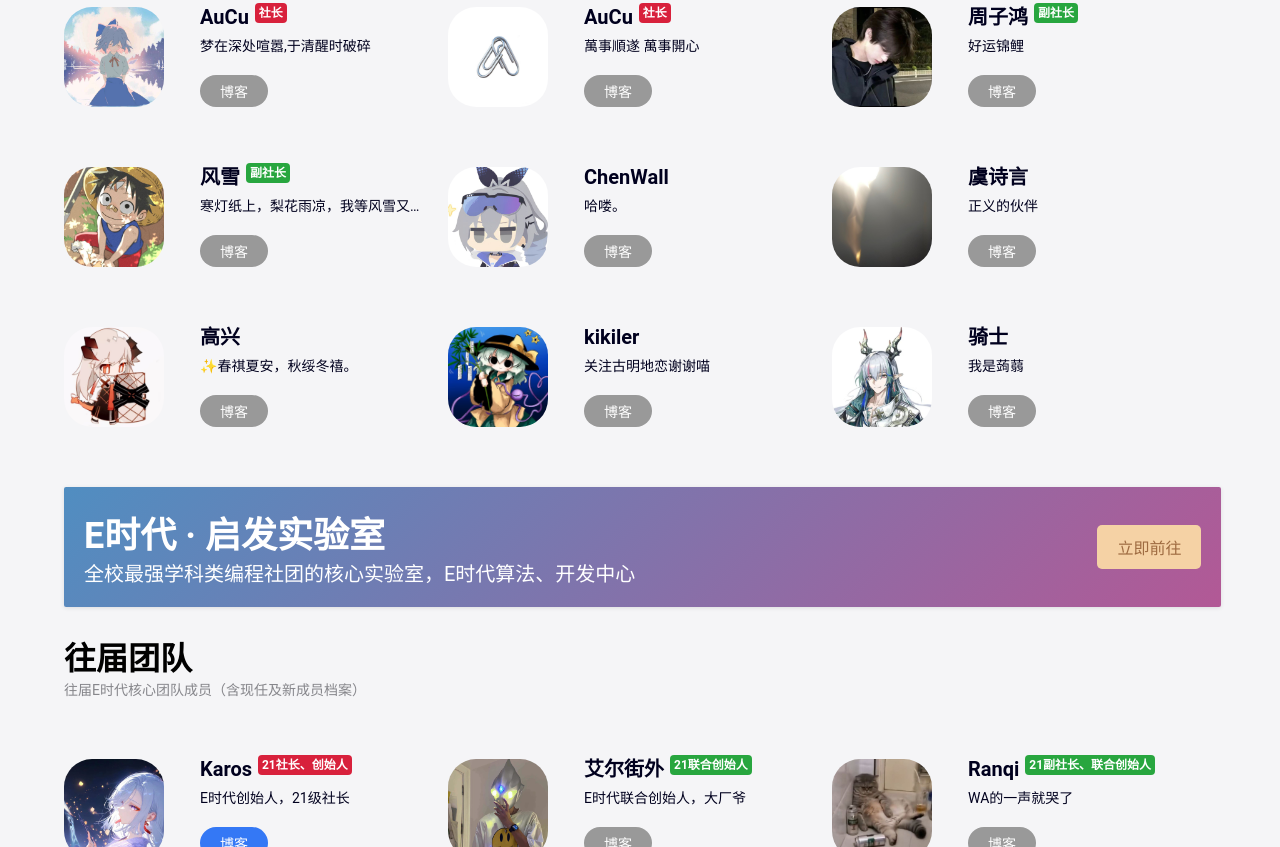
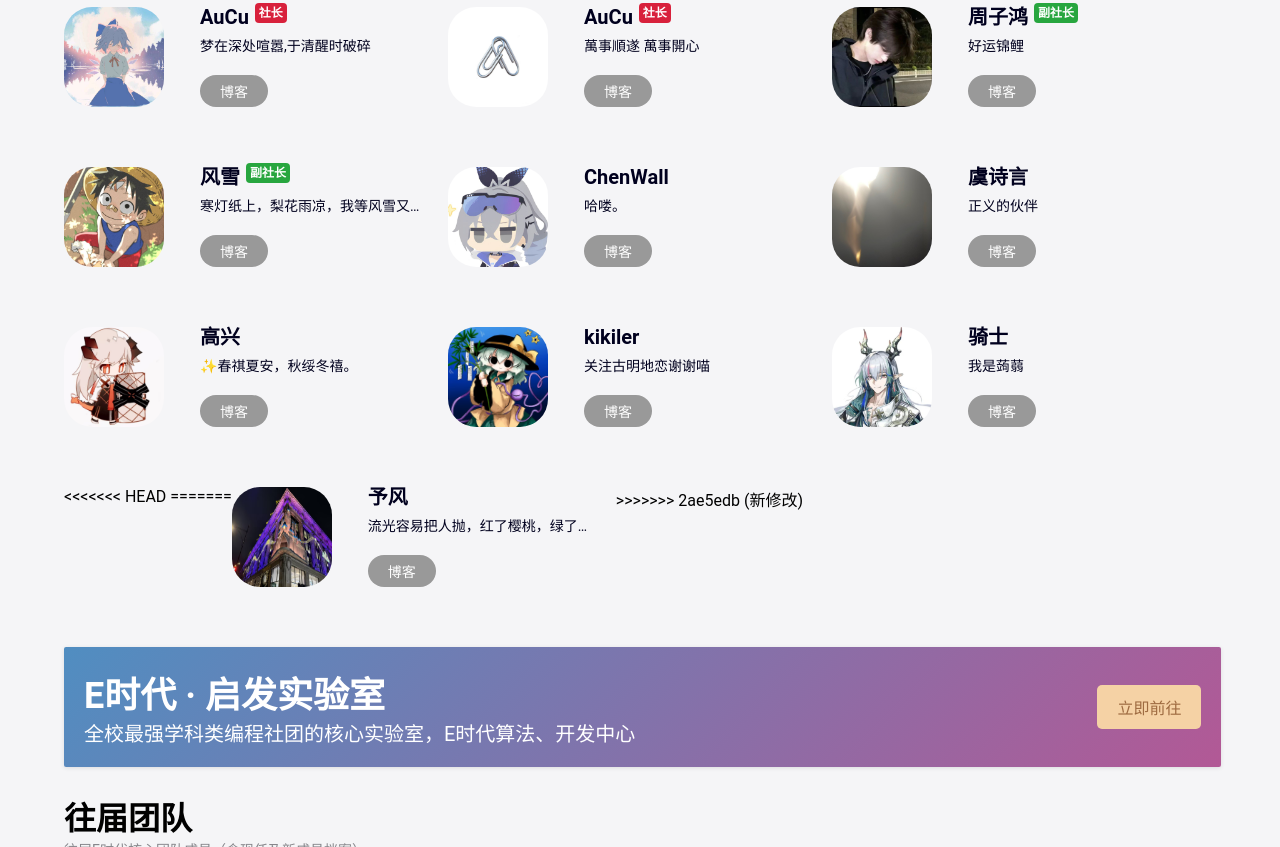
Before and after one commit to qifalab/we-emoera-site, a plain HTML site: page index.html in a window 1280 px wide. Shown: the part 1102-1949 px from the top of the page. Drawn offline with nearby package versions, Linux system fonts and the light colour scheme; some icons are missing.

Commit message:
“新需改”

```diff
--- a/index.html
+++ b/index.html
@@ -222,6 +222,25 @@
                 </div>
             </div>
         </div>
+<<<<<<< HEAD
+=======
+        <!-- 9. 黄俊然 -->
+        <div class="group-item">
+            <a class="group-item-icon" href="#" target="_blank">
+                <img class="group-item-icon-img" src="img/hjr.jpg" alt="予风" title="予风">
+            </a>
+            <div class="group-info-group">
+                <div class="group-info">
+                    <a class="title" href="#" target="_blank">予风</a>
+                    <a class="discription" href="#" target="_blank">流光容易把人抛，红了樱桃，绿了芭蕉</a>
+                </div>
+                <div class="group-info-button">
+                    <a class="linkbutton-false" href="#" target="_blank">博客</a>
+                    <span class="linkbotton-tips"></span>
+                </div>
+            </div>
+        </div>
+>>>>>>> 2ae5edb (新修改)
     </div>
 </div>
 
```
Also changed, not shown: img/hjr.jpg (added).
